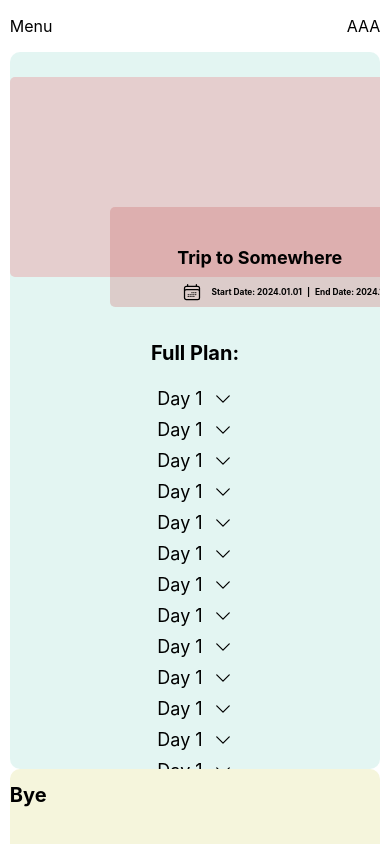
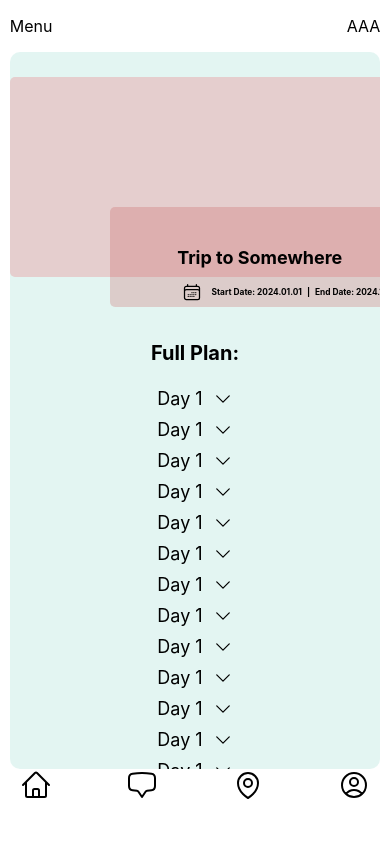
Before and after one commit to devmaniac1/Testing-Purpose, a React (Create React App) app: page / in a window 390 px wide. Shown: the top 844 px of the page. Built offline with nearby package versions, Linux system fonts and the light colour scheme; a web font is replaced by a local one.

Commit message:
Added a Footer bar on mobile view

```diff
--- a/package.json
+++ b/package.json
@@ -6,6 +6,7 @@
     "@testing-library/jest-dom": "^5.17.0",
     "@testing-library/react": "^13.4.0",
     "@testing-library/user-event": "^13.5.0",
+    "google-maps-react": "^2.0.6",
     "react": "^18.2.0",
     "react-dom": "^18.2.0",
     "react-icons": "^5.0.1",
--- a/src/App.js
+++ b/src/App.js
@@ -3,8 +3,24 @@ import "./App.css";
 import Itinerary from "./Itinerary.js";
 import Navbar from "./Navbar.js";
 import Map from "./Map.js";
+import FooterBar from "./FooterBar.js";
+import React, { useEffect, useState } from "react";
 
 function App() {
+  const [viewportWidth, setViewportWidth] = useState(window.innerWidth);
+
+  useEffect(() => {
+    const handleResize = () => {
+      setViewportWidth(window.innerWidth);
+    };
+
+    window.addEventListener("resize", handleResize);
+
+    return () => {
+      window.removeEventListener("resize", handleResize);
+    };
+  }, []);
+
   return (
     <div className="App">
       <header className="App-header">
@@ -12,8 +28,9 @@ function App() {
       </header>
       <div className="main_app">
         <Itinerary />
-        <Map />
+        {viewportWidth > 800 && <Map />}
       </div>
+      {viewportWidth <= 800 && <FooterBar />}
     </div>
   );
 }
--- /dev/null
+++ b/src/FooterBar.css
@@ -0,0 +1,16 @@
+html {
+  font-size: 62.5%;
+}
+
+.footer-bar {
+  font-size: 1.6rem;
+  width: 90%;
+  margin: 0 auto;
+  display: flex;
+  justify-content: space-between;
+}
+
+.footer-icon {
+  width: 3.2rem;
+  height: 3.2rem;
+}
--- /dev/null
+++ b/src/FooterBar.js
@@ -0,0 +1,74 @@
+import "./FooterBar.css";
+
+function FooterBar() {
+  return (
+    <div className="footer-bar">
+      <svg
+        xmlns="http://www.w3.org/2000/svg"
+        fill="none"
+        viewBox="0 0 24 24"
+        strokeWidth={1.5}
+        stroke="currentColor"
+        className="w-6 h-6 footer-icon"
+      >
+        <path
+          strokeLinecap="round"
+          strokeLinejoin="round"
+          d="m2.25 12 8.954-8.955c.44-.439 1.152-.439 1.591 0L21.75 12M4.5 9.75v10.125c0 .621.504 1.125 1.125 1.125H9.75v-4.875c0-.621.504-1.125 1.125-1.125h2.25c.621 0 1.125.504 1.125 1.125V21h4.125c.621 0 1.125-.504 1.125-1.125V9.75M8.25 21h8.25"
+        />
+      </svg>
+
+      <svg
+        xmlns="http://www.w3.org/2000/svg"
+        fill="none"
+        viewBox="0 0 24 24"
+        strokeWidth={1.5}
+        stroke="currentColor"
+        className="w-6 h-6 footer-icon"
+      >
+        <path
+          strokeLinecap="round"
+          strokeLinejoin="round"
+          d="M2.25 12.76c0 1.6 1.123 2.994 2.707 3.227 1.068.157 2.148.279 3.238.364.466.037.893.281 1.153.671L12 21l2.652-3.978c.26-.39.687-.634 1.153-.67 1.09-.086 2.17-.208 3.238-.365 1.584-.233 2.707-1.626 2.707-3.228V6.741c0-1.602-1.123-2.995-2.707-3.228A48.394 48.394 0 0 0 12 3c-2.392 0-4.744.175-7.043.513C3.373 3.746 2.25 5.14 2.25 6.741v6.018Z"
+        />
+      </svg>
+
+      <svg
+        xmlns="http://www.w3.org/2000/svg"
+        fill="none"
+        viewBox="0 0 24 24"
+        strokeWidth={1.5}
+        stroke="currentColor"
+        className="w-6 h-6 footer-icon"
+      >
+        <path
+          strokeLinecap="round"
+          strokeLinejoin="round"
+          d="M15 10.5a3 3 0 1 1-6 0 3 3 0 0 1 6 0Z"
+        />
+        <path
+          strokeLinecap="round"
+          strokeLinejoin="round"
+          d="M19.5 10.5c0 7.142-7.5 11.25-7.5 11.25S4.5 17.642 4.5 10.5a7.5 7.5 0 1 1 15 0Z"
+        />
+      </svg>
+
+      <svg
+        xmlns="http://www.w3.org/2000/svg"
+        fill="none"
+        viewBox="0 0 24 24"
+        strokeWidth={1.5}
+        stroke="currentColor"
+        className="w-6 h-6 footer-icon"
+      >
+        <path
+          strokeLinecap="round"
+          strokeLinejoin="round"
+          d="M17.982 18.725A7.488 7.488 0 0 0 12 15.75a7.488 7.488 0 0 0-5.982 2.975m11.963 0a9 9 0 1 0-11.963 0m11.963 0A8.966 8.966 0 0 1 12 21a8.966 8.966 0 0 1-5.982-2.275M15 9.75a3 3 0 1 1-6 0 3 3 0 0 1 6 0Z"
+        />
+      </svg>
+    </div>
+  );
+}
+
+export default FooterBar;
--- a/src/Map.js
+++ b/src/Map.js
@@ -1,9 +1,6 @@
 import "./Map.css";
+
 function Map() {
-  return (
-    <div className="main_map">
-      <h1>Bye</h1>
-    </div>
-  );
+  return <div className="main_map">Bye</div>;
 }
 export default Map;
```
Also changed, not shown: 1 other file (tests, documents, lock files or other folders).
